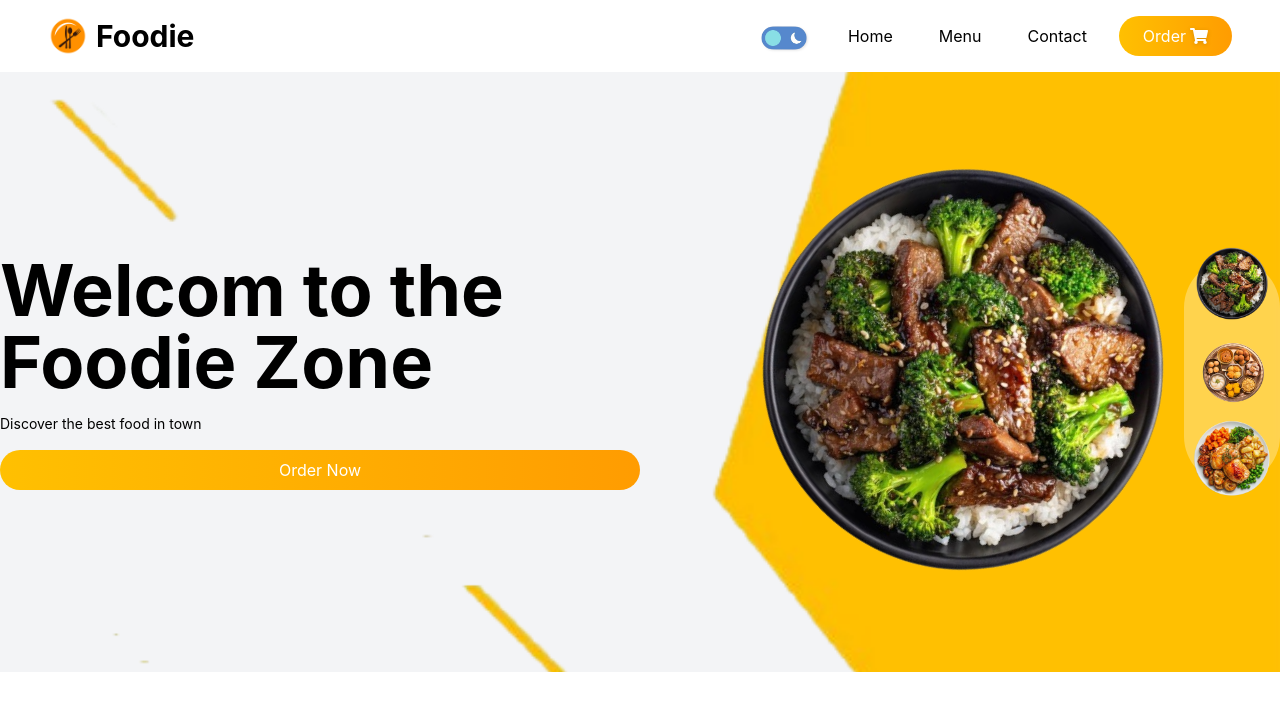
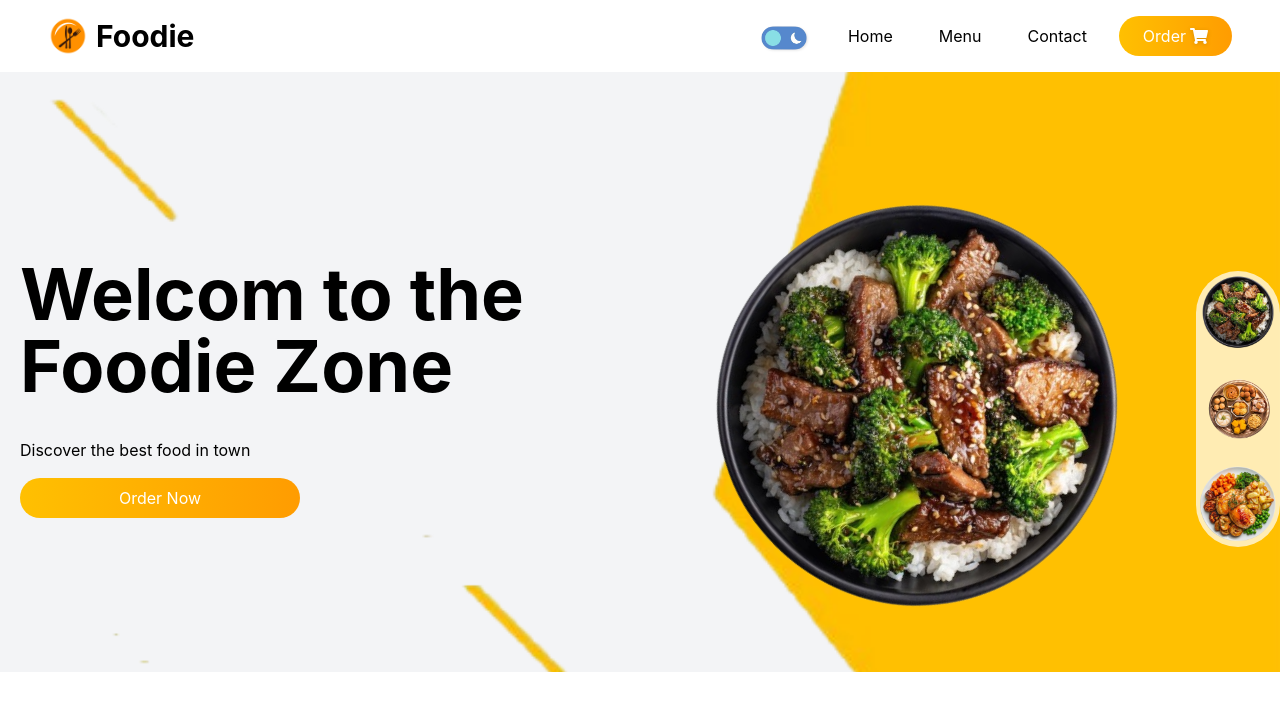
Before and after one commit to ameraehab/Foodi-Zone-Webstie, a React (Vite) app: page / in a window 1280 px wide. Shown: the top 710 px of the page. Built offline with nearby package versions, Linux system fonts and the light colour scheme.

Commit message:
edite responsive feature

```diff
--- a/src/components/Hero/Hero.jsx
+++ b/src/components/Hero/Hero.jsx
@@ -45,15 +45,17 @@ const Hero = () => {
 text-center gap-4 pt-12 sm:pt-0 order-2 sm:order-1"
             >
               <h1
-                className="text-5xl sm:text-6xl lg:text-7xl
+                className="text-5xl  lg:text-7xl sm:ml-5 sm:mt-8
    font-bold"
               >
                 Welcom to the Foodie Zone
               </h1>
-              <p className="text-sm">Discover the best food in town</p>
+              <p className="text-md sm:ml-5 sm:mt-5">
+                Discover the best food in town
+              </p>
               <button
                 className="bg-gradient-to-r from-primary
-    to-secondary text-white px-4 py-2
+    to-secondary text-white px-4 py-2 w-70  sm:ml-5 ml-[23%]
     rounded-full duration-200 cursor-pointer hover:scale-105  "
               >
                 Order Now
@@ -68,20 +70,26 @@ text-center gap-4 pt-12 sm:pt-0 order-2 sm:order-1"
               {/* main image section */}
               <div
                 className="flex justify-center items-center
-               h-[300px] sm:h-[450px] overflow-hidden"
+               h-[300px] lg:w-[655px] sm:h-[525px] overflow-hidden"
               >
                 <img
                   src={imageId}
                   alt=""
-                  className="w-[300px] sm:w-[450px]
-                  mx-auto animate-spin [animation-duration:40s]"
+                  className="w-[300px] md:mr-[-12px] lg:w-[450px]
+                  lg:mt-18
+                  lg:ml-[-104px] sm:w-[380px]
+                  mx-auto animate-spin
+                  [animation-duration:40s]"
                 />
               </div>
               {/*  image List section */}
               <div
-                className="flex lg:flex-col lg:top-1/2
-              lg:-translate-y-1/2 lg:py-2 justify-center gap-4 absolute bottom-[0px]
-               lg:-right-0 bg-white/30 rounded-full p-2"
+                className="flex  lg:flex-col lg:right-10
+                 md:mr-[-40px]
+                sm:right-15
+              sm:-translate-y-1/2  justify-center
+              gap-4 absolute bottom-[-25px] md:bottom-[-50px]
+                bg-white/70 rounded-full p-0.5"
               >
                 {ImageList.map((image) => (
                   <img
```
